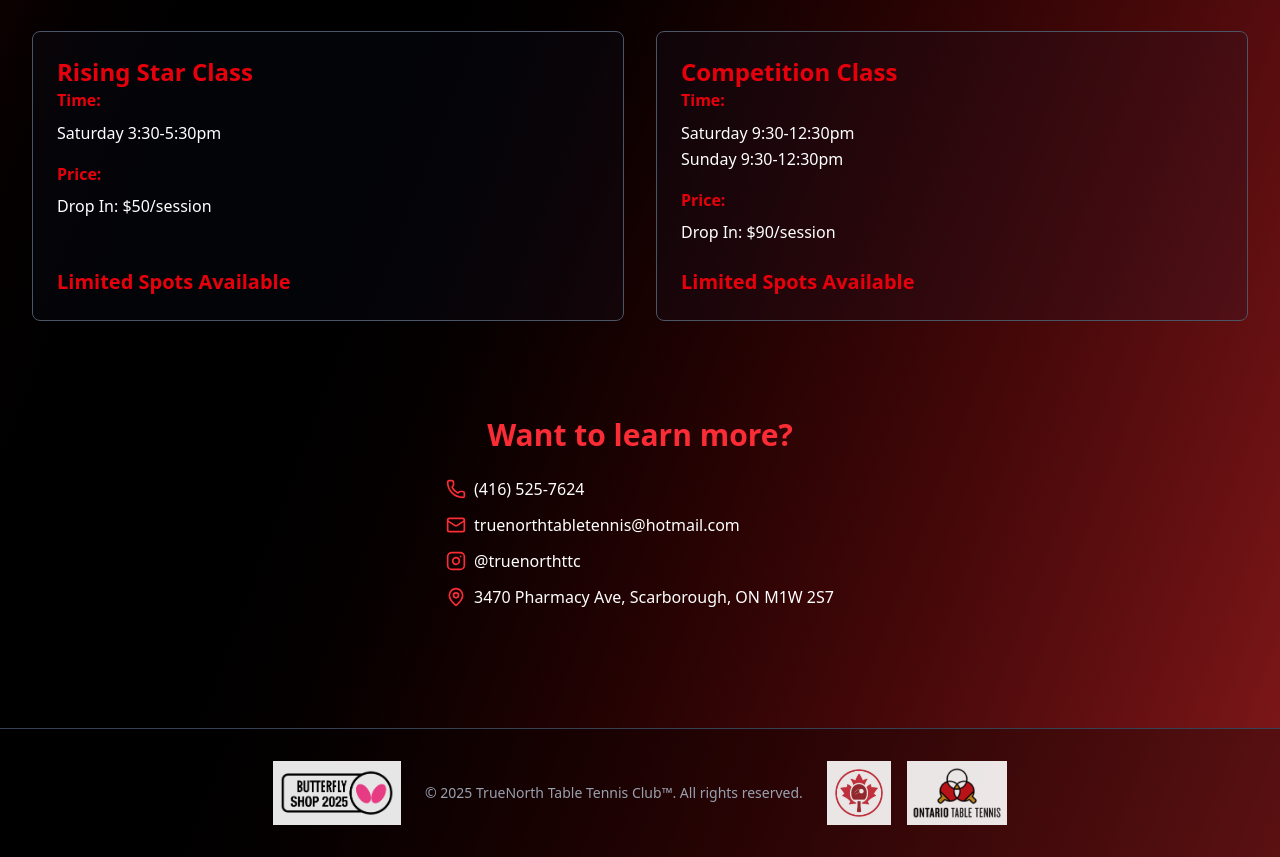
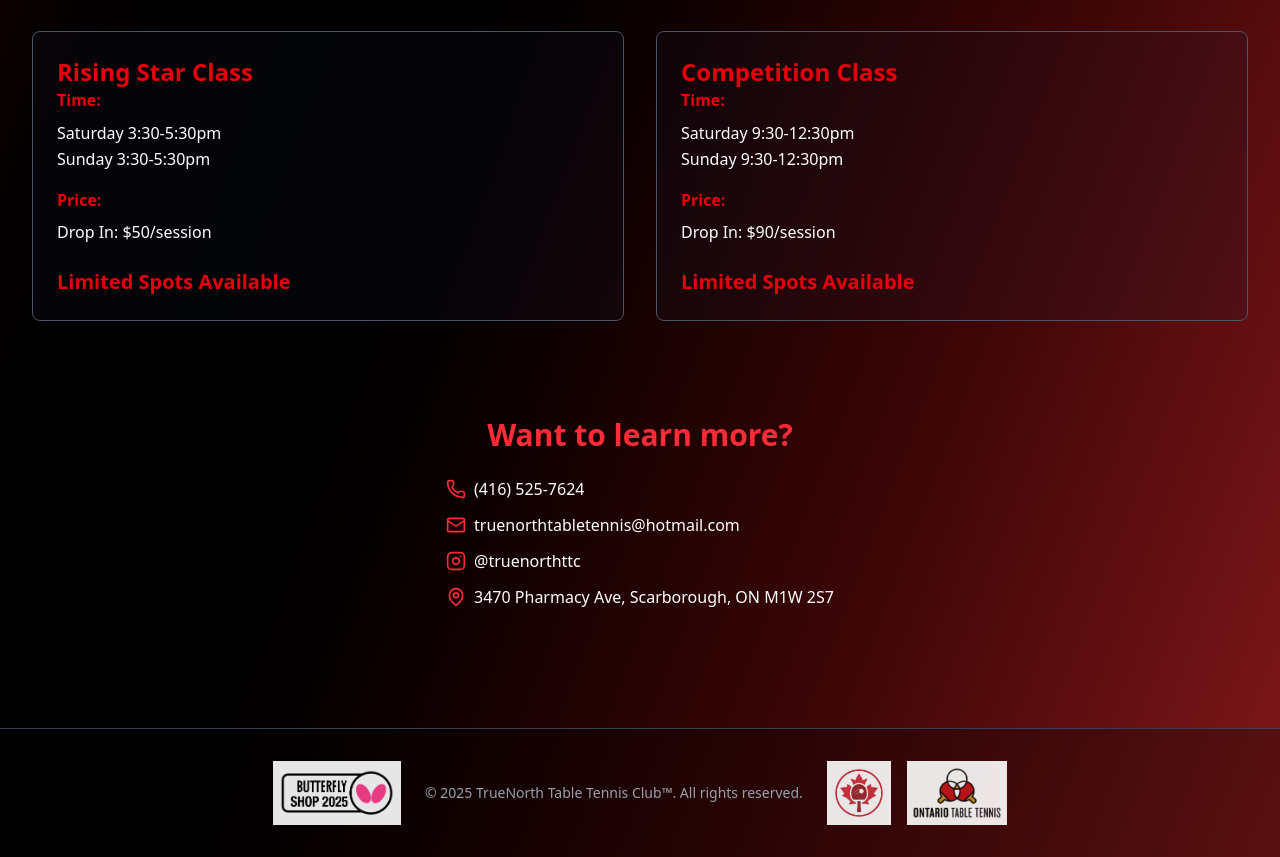
Before and after one commit to v-par23/truenorth, a React (Vite) app in the folder truenorthwebsite/: page / in a window 1280 px wide. Shown: the part 2520-3377 px from the top of the page. Built offline with nearby package versions, Linux system fonts and the light colour scheme.

Commit message:
updated class section

```diff
--- a/truenorthwebsite/src/components/Home.jsx
+++ b/truenorthwebsite/src/components/Home.jsx
@@ -252,7 +252,8 @@ const Home = () => {
             <div className="mb-4">
               <p className="text-red-600 font-semibold mb-2">Time:</p>
               <p className="text-white text-sm sm:text-base leading-relaxed">
-                Saturday 3:30-5:30pm
+                Saturday 3:30-5:30pm<br/>
+                Sunday 3:30-5:30pm
               </p>
             </div>
 
```
